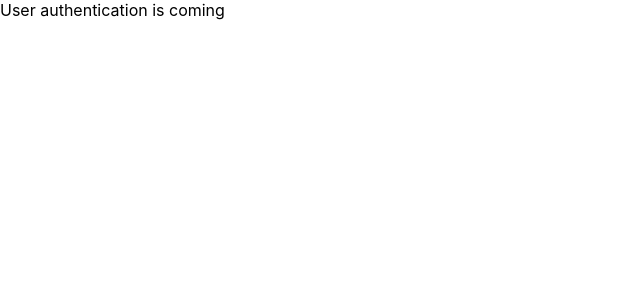
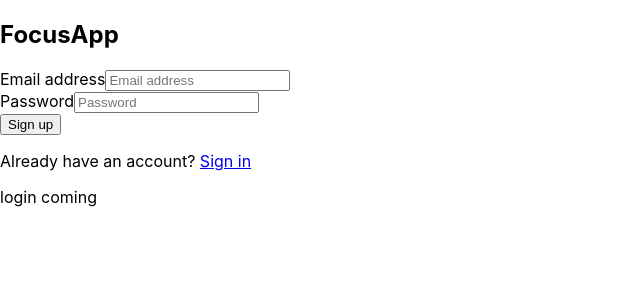
Before and after one commit to FaneTree/project2-QuizCraft-original, a React (Create React App) app in the folder quizcraft-client/: page / in a window 1280 px wide. Shown: the top 300 px of the page, without its empty margins (0-640 px from the left). Built offline with nearby package versions, Linux system fonts and the light colour scheme.

Commit message:
firebase setup; email signup working

```diff
--- a/quizcraft-client/package.json
+++ b/quizcraft-client/package.json
@@ -7,9 +7,11 @@
     "@testing-library/react": "^13.4.0",
     "@testing-library/user-event": "^13.5.0",
     "axios": "^1.3.2",
+    "firebase": "^9.17.1",
     "modules": "^0.4.0",
     "react": "^18.2.0",
     "react-dom": "^18.2.0",
+    "react-router-dom": "^6.8.1",
     "react-scripts": "5.0.1",
     "web-vitals": "^2.1.4"
   },
--- a/quizcraft-client/src/components/App.js
+++ b/quizcraft-client/src/components/App.js
@@ -1,9 +1,17 @@
 import Users from './Users';
+import { Routes, Route, Link } from "react-router-dom";
+import Signup from './Signup';
+import Login from './Login';
+
 
 function App() {
   return (
     <div className="App">
-     <Users />
+     <Routes>
+        <Route exact path="/" element={<Users />} />
+        <Route exact path="/login" element={<Login />} />
+        <Route exact path="/signup" element={<Signup />} />
+      </Routes>
     </div>
   );
 }
--- /dev/null
+++ b/quizcraft-client/src/components/Login.jsx
@@ -0,0 +1,14 @@
+import React, {Component, useState} from 'react';
+import { NavLink, useNavigate } from 'react-router-dom';
+import {  createUserWithEmailAndPassword  } from 'firebase/auth';
+import { auth } from './firebase.js';
+
+const Login = () => {
+    return (
+        <div>
+            login coming
+        </div>
+    )
+}
+
+export default Login;
--- /dev/null
+++ b/quizcraft-client/src/components/Signup.jsx
@@ -0,0 +1,90 @@
+import React, {useState} from 'react';
+import { NavLink, useNavigate } from 'react-router-dom';
+import {  createUserWithEmailAndPassword  } from 'firebase/auth';
+import { auth } from './firebase.js';
+
+const Signup = () => {
+    const navigate = useNavigate();
+
+    const [email, setEmail] = useState('')
+    const [password, setPassword] = useState('');
+
+    const onSubmit = async (e) => {
+      e.preventDefault()
+
+      await createUserWithEmailAndPassword(auth, email, password)
+        .then((userCredential) => {
+            // Signed in
+            const user = userCredential.user;
+            console.log(user);
+            navigate("/login")
+            // ...
+        })
+        .catch((error) => {
+            const errorCode = error.code;
+            const errorMessage = error.message;
+            console.log(errorCode, errorMessage);
+            // ..
+        });
+
+
+    }
+
+  return (
+    <main >
+        <section>
+            <div>
+                <div>
+                    <h1> FocusApp </h1>
+                    <form>
+                        <div>
+                            <label htmlFor="email-address">
+                                Email address
+                            </label>
+                            <input
+                                type="email"
+                                label="Email address"
+                                value={email}
+                                onChange={(e) => setEmail(e.target.value)}
+                                required
+                                placeholder="Email address"
+                            />
+                        </div>
+
+                        <div>
+                            <label htmlFor="password">
+                                Password
+                            </label>
+                            <input
+                                type="password"
+                                label="Create password"
+                                value={password}
+                                onChange={(e) => setPassword(e.target.value)}
+                                required
+                                placeholder="Password"
+                            />
+                        </div>
+
+                        <button
+                            type="submit"
+                            onClick={onSubmit}
+                        >
+                            Sign up
+                        </button>
+
+                    </form>
+
+                    <p>
+                        Already have an account?{' '}
+                        <NavLink to="/login" >
+                            Sign in
+                        </NavLink>
+                    </p>
+                </div>
+            </div>
+        </section>
+    </main>
+  )
+}
+
+export default Signup
--- a/quizcraft-client/src/components/Users.jsx
+++ b/quizcraft-client/src/components/Users.jsx
@@ -1,11 +1,16 @@
 import React,{ Component } from "react";
+import Signup from "./Signup";
+import Login from "./Login";
 
 const User = ()=>{
     return(
         <div>
-            User authentication is coming
+            <Signup />
+            <Login />
         </div>
     )
 }
 
+
+
 export default User;
--- /dev/null
+++ b/quizcraft-client/src/components/firebase.js
@@ -0,0 +1,27 @@
+// Import the functions you need from the SDKs you need
+import { initializeApp } from "firebase/app";
+import { getAnalytics } from "firebase/analytics";
+import { getAuth } from "firebase/auth";
+// TODO: Add SDKs for Firebase products that you want to use
+// https://firebase.google.com/docs/web/setup#available-libraries
+
+// Your web app's Firebase configuration
+// For Firebase JS SDK v7.20.0 and later, measurementId is optional
+const firebaseConfig = {
+  apiKey: "AIzaSyButnK-Dk8UHulxj3lRrXp3cjRLKWdtz5o",
+  authDomain: "ga-project-quizcraft.firebaseapp.com",
+  projectId: "ga-project-quizcraft",
+  storageBucket: "ga-project-quizcraft.appspot.com",
+  messagingSenderId: "937516728945",
+  appId: "1:937516728945:web:0c048ff474bc2ac35551d0",
+  measurementId: "G-NL0RSD8BZ9"
+};
+
+// Initialize Firebase
+const app = initializeApp(firebaseConfig);
+const analytics = getAnalytics(app);
+
+
+// Initialize Firebase Authentication and get a reference to the service
+export const auth = getAuth(app);
+export default app;
--- a/quizcraft-client/src/index.js
+++ b/quizcraft-client/src/index.js
@@ -3,11 +3,15 @@ import ReactDOM from 'react-dom/client';
 import './index.css';
 import App from './components/App';
 import reportWebVitals from './reportWebVitals';
+import { BrowserRouter } from "react-router-dom";
+
 
 const root = ReactDOM.createRoot(document.getElementById('root'));
 root.render(
   <React.StrictMode>
-    <App />
+     <BrowserRouter>
+      <App />
+    </BrowserRouter>
   </React.StrictMode>
 );
 
```
Also changed, not shown: 2 other files (tests, documents, lock files or other folders).
